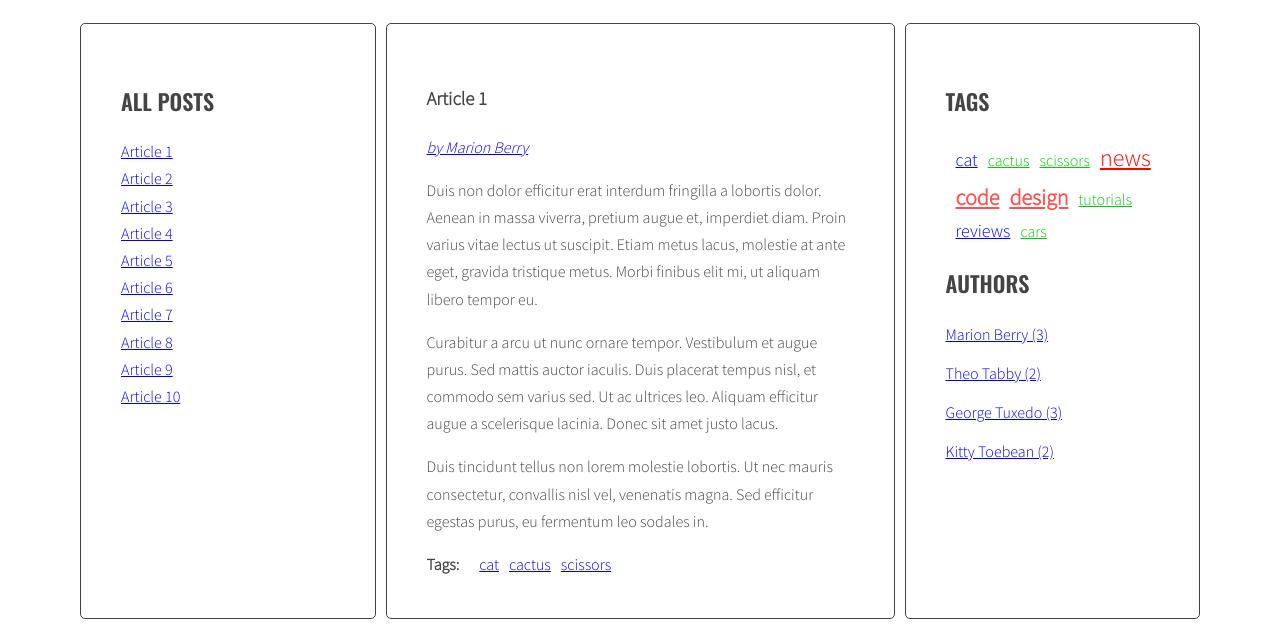
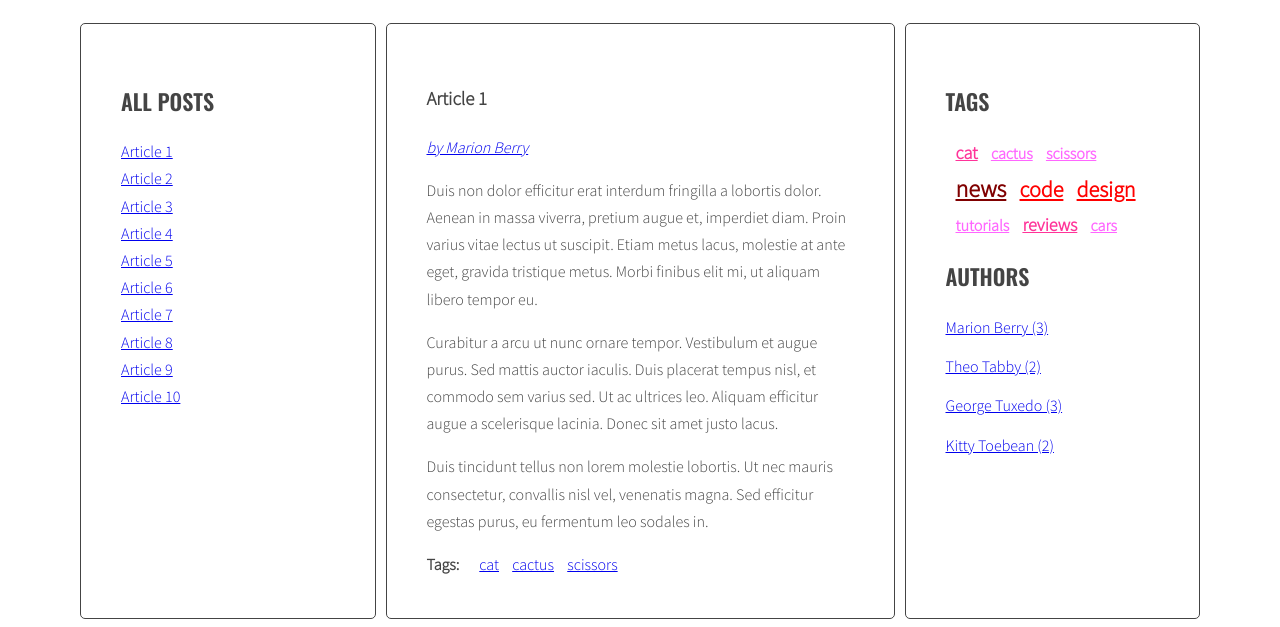
Before and after one commit to ggluchowski/javascript-blog, a website: page index.html in a window 1280 px wide. Shown: the part 220-847 px from the top of the page. Drawn offline with nearby package versions, Linux system fonts and the light colour scheme.

Commit message:
Add Handlebars template - titles, tags, authors

```diff
--- a/index.html
+++ b/index.html
@@ -208,6 +208,33 @@
         </div>
       </div>
 
+      <script id="template-article-link" type="text/x-handlebars-template">
+        <li><a href="#{{ id }}"><span>{{ title }}</span></a></li>
+      </script>
+
+      <script id="template-tag-link" type="text/x-handlebars-template">
+        <li><a href="#tag-{{ tag }}">{{ tag }}</a></li>
+      </script>
+
+      <script id="template-author-link" type="text/x-handlebars-template">
+        <p><a href="#{{ author }}" class="post-author">by {{ author }}</a></p>
+      </script>
+
+      <script id="template-tagCloud-link" type="text/x-handlebars-template">
+        {{#each tags}}
+        <li><a href="#" class="{{ className }}">{{ tag }}</a></li>
+        {{/each}}
+      </script>
+
+      <script id="template-author-right-bar-link" type="text/x-handlebars-template">
+        {{#each authors}}
+        <li><a href="#"><span class="author-name">{{ author }} ({{ count }})</span></a></li>
+        {{/each}}
+      </script>
+
+
+    <script src="https://cdnjs.cloudflare.com/ajax/libs/handlebars.js/4.1.0/handlebars.min.js"></script>
+
     <script src="js/script.js"></script>
   </body>
 </html>
--- a/js/script.js
+++ b/js/script.js
@@ -1,5 +1,13 @@
 {
     'use strict';
+    const templates = {
+      articleLink: Handlebars.compile(document.querySelector('#template-article-link').innerHTML),
+      tagLink: Handlebars.compile(document.querySelector('#template-tag-link').innerHTML),
+      authorLink: Handlebars.compile(document.querySelector('#template-author-link').innerHTML),
+      tagCloudLink: Handlebars.compile(document.querySelector('#template-tagCloud-link').innerHTML),
+      authorRightBarLink: Handlebars.compile(document.querySelector('#template-author-right-bar-link').innerHTML),
+    };
+
     const opts = {
       tagSize: {
         count: 5,
@@ -65,9 +73,13 @@
           /* [DONE] get the article id */
           const articleId = article.getAttribute('id');
           /* [DONE] find the title element and get the title from the title element */
-        const articleTitle = article.querySelector(select.article.title).innerHTML;
+          const articleTitle = article.querySelector(select.article.title).innerHTML;
           /* [DONE] create HTML of the link */
-          const linkHTML = '<li><a href="#' + articleId + '"><span>' + articleTitle + '</span></a></li>';
+          const linkHTMLData = {
+            id: articleId,
+            title: articleTitle,
+          };
+          const linkHTML = templates.articleLink(linkHTMLData);
           /* [DONE] insert link into titleList */
           titleList.insertAdjacentHTML("beforeend", linkHTML);
         }
@@ -113,7 +125,10 @@
         /* [DONE] START LOOP: for each tag */
         for (let articleTag of articleTagsSplit) {
           /* [DONE] generate HTML of the link */
-          const linkHTML = '<li><a href="#tag-' + articleTag + '">' + articleTag + '</a></li>';
+          const linkHTMLData = {
+            tag: articleTag,
+          };
+          const linkHTML = templates.tagLink(linkHTMLData);
           /* [DONE] add generated code to html variable */
           html = html + linkHTML;
           /* [NEW] check if this link is NOT already in allTags */
@@ -134,17 +149,20 @@
       /* [NEW] calculate min and max amount of tags  */
       const tagsParams = calculateTagsParams(allTags);
       /* [NEW] create variable for all links HTML code */
-      let allTagsHTML = '';
+      let allTagsData = {tags: []};
       /* [NEW] START LOOP: for each tag in allTags: */
       for (let tag in allTags) {
         /* [NEW] generate code of a link and add it to allTagsHTML */
-        const tagLinkHTML = '<li><a href="#" class="' + calculateTagClass(allTags[tag], tagsParams) + '">' + tag + '</a></li>';
-        allTagsHTML += tagLinkHTML;
+          allTagsData.tags.push({
+          tag: tag,
+          count: allTags[tag],
+          className: calculateTagClass(allTags[tag], tagsParams),
+        });
       }
       /* [NEW] END LOOP: for each tag in allTags: */
 
       /*[NEW] add HTML from allTagsHTML to tagList */
-      tagList.innerHTML = allTagsHTML;
+      tagList.innerHTML = templates.tagCloudLink(allTagsData);
     }
 
     const tagClickHandler = function (event){
@@ -199,7 +217,10 @@
         /* [DONE] get author from data-author attribute */
         const articleAuthor = author.getAttribute('data-author');
         /* [DONE] generate HTML of the link */
-        const linkHTML = '<p><a href="#' + articleAuthor + '" class="post-author">by ' + articleAuthor + '</a></p>';
+        const linkHTMLData = {
+          author: articleAuthor,
+        };
+        const linkHTML = templates.authorLink(linkHTMLData);
         /* [NEW] check if this link is NOT already in allTags */
         if(!allAuthors[articleAuthor]){
           /* [NEW] add generated code to allTags array */
@@ -214,17 +235,19 @@
       /* [NEW] find list of authors in right column */
       const authorList = document.querySelector(select.listOf.authors);
       /* [NEW] create variable for all links HTML code */
-      let allAuthorsHTML = '';
+      const allAuthorsData = {authors: []};
       /* [NEW] START LOOP: for each tag in allTags: */
       for (let author in allAuthors){
       /* [NEW] generate code of a link and add it to allTagsHTML */
-        const authorLinkHTML = '<li><a href="#"><span class="author-name">' + author + ' (' + allAuthors[author] + ')</span></a></li>';
-        allAuthorsHTML += authorLinkHTML;
+        allAuthorsData.authors.push({
+          author: author,
+          count: allAuthors[author],
+        });
       }
       /* [NEW] END LOOP: for each tag in allTags: */
 
       /*[NEW] add HTML from allTagsHTML to tagList */
-      authorList.innerHTML = allAuthorsHTML;
+      authorList.innerHTML = templates.authorRightBarLink(allAuthorsData);
     }
 
     const authorClickHandler = function (event){
--- a/sass/style.scss
+++ b/sass/style.scss
@@ -100,26 +100,29 @@ body {
   }
 }
 .tag-size-1 {
-  font-size: 16px ;
-  color: #00cc00
+  font-size: 16px;
+  color: #ff66ff;
+  font-weight: bold;
 }
 .tag-size-2 {
   font-size: 18px;
-  color: #0000ff;
+  color: #ff3399;
+  font-weight: bold;
 }
 .tag-size-3 {
   font-size: 20px;
-  color: #ff9933;
+  color: #ff6600;
+  font-weight: bold;
 }
 .tag-size-4 {
   font-size: 22px;
-  color: #ff5050;
+  color: #ff0000;
   font-weight: bold;
 }
 .tag-size-5 {
   font-size: 24px;
-  color: #ff0000;
-  font-weight: bolder;
+  color: #800000;
+  font-weight: bold;
 }
 
 /* Authors */
```
Also changed, not shown: .eslintrc.js, css/style.css, 1 other file.
